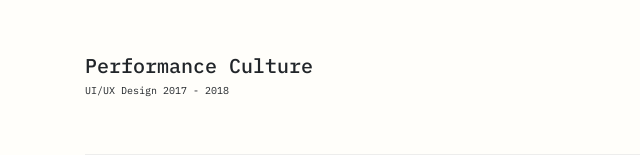
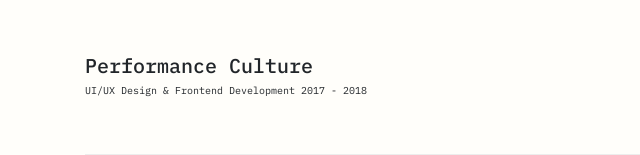
Before and after one commit to robjbrink/robjbrink.github.io, a PHP site: page / in a window 1280 px wide. Shown: the part 1672-1827 px from the top of the page, without its empty margins (0-640 px from the left). Run offline with PHP 8.4, Linux system fonts and the light colour scheme.

Commit message:
master
- updated project details

```diff
--- a/index.php
+++ b/index.php
@@ -67,7 +67,7 @@
                                     </div>
                                     <div class="project-header">
                                         <h2 class="project-client">Performance Culture</h2>
-                                        <span class="project-role">UI/UX Design</span>
+                                        <span class="project-role">UI/UX Design & Frontend Development</span>
                                         <span class="project-date">2017 - 2018</span>
                                     </div>
                                 </div>
```
